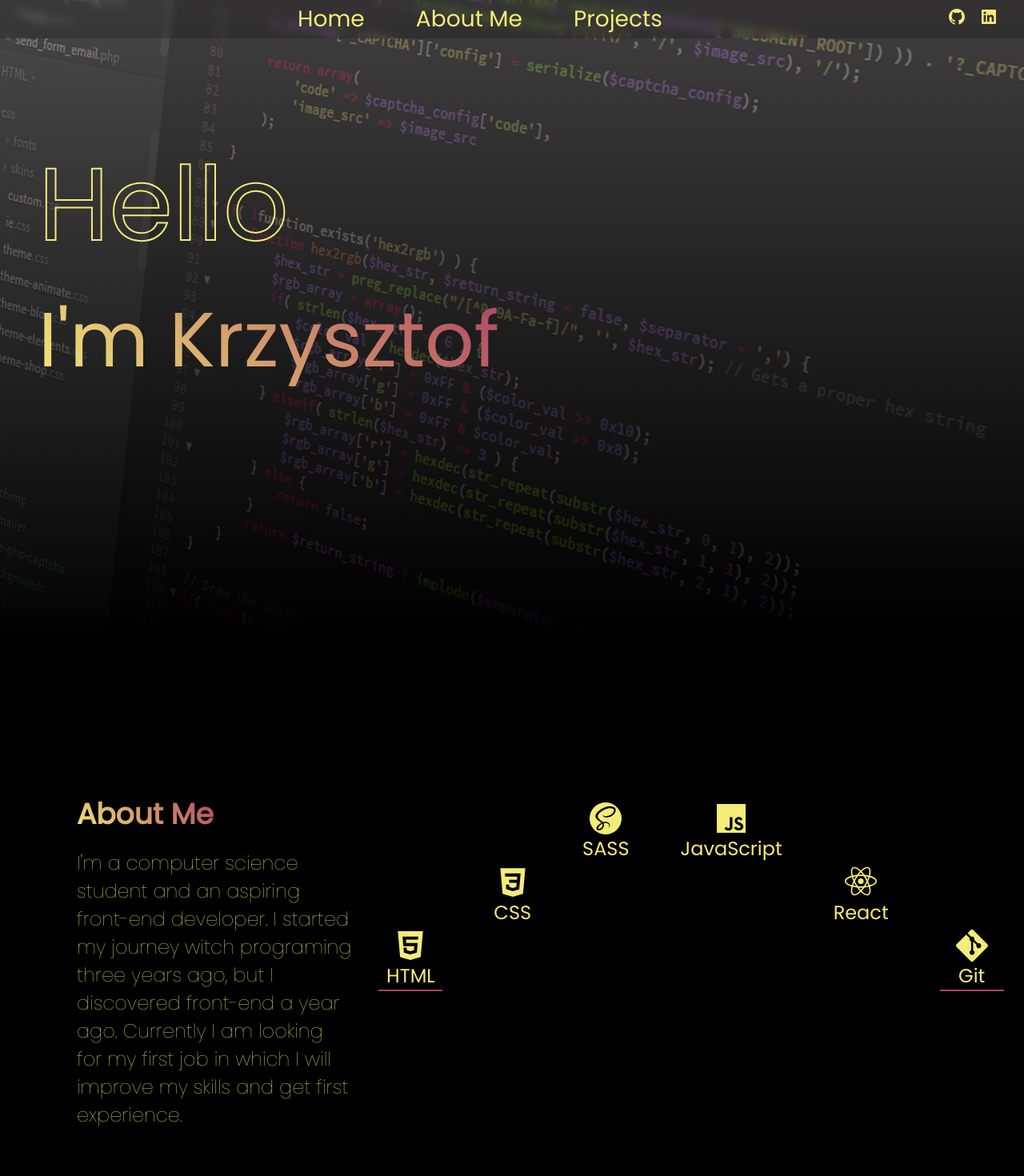
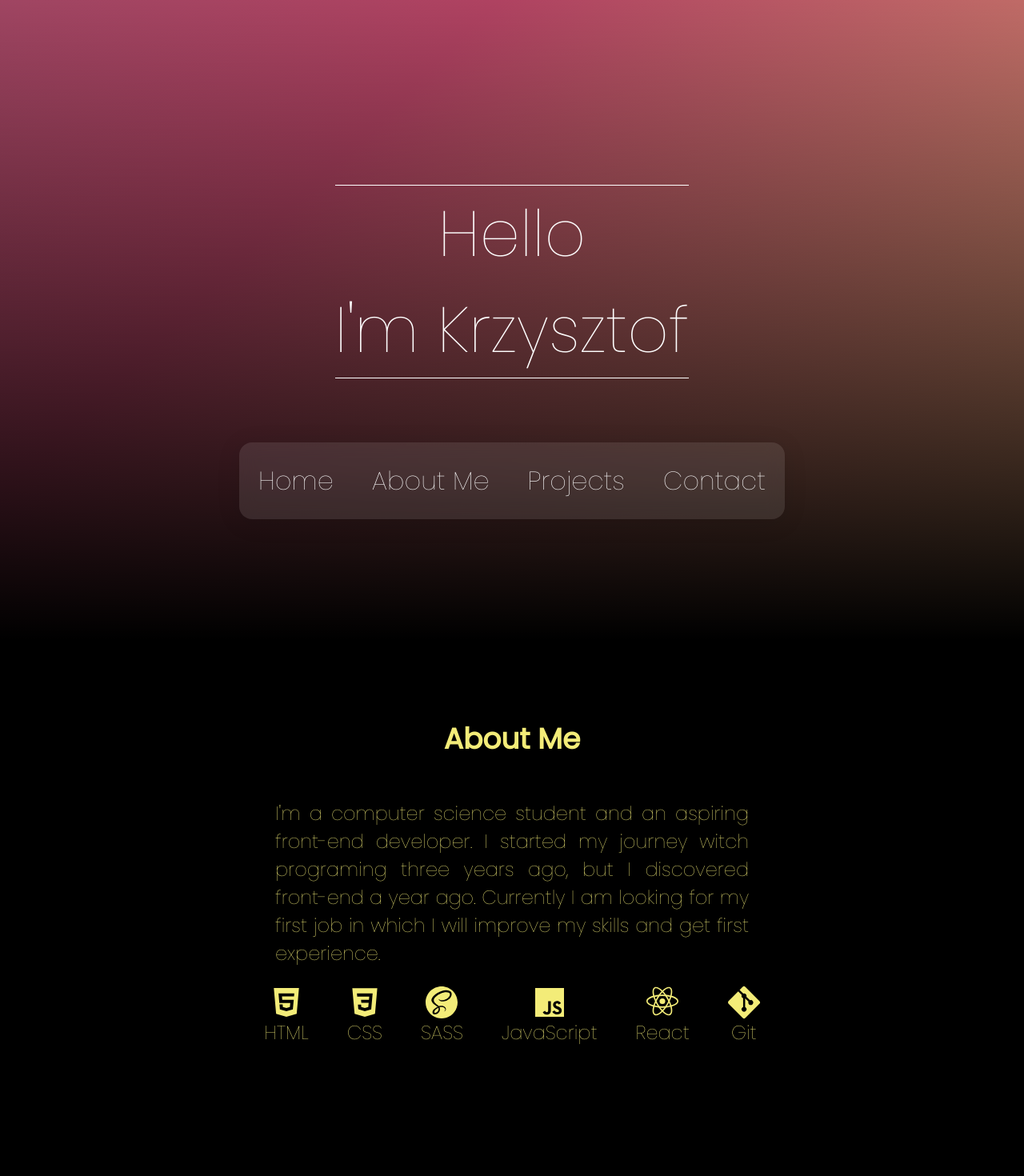
Before and after one commit to Rockefay/Portfolio, a React (Create React App) app: page / in a window 1280 px wide. Shown: the top 1470 px of the page at 80% size. Built offline with nearby package versions, Linux system fonts and the light colour scheme.

Commit message:
Page redesign

```diff
--- a/src/App.js
+++ b/src/App.js
@@ -1,12 +1,10 @@
 import AboutMe from "./Components/AboutMe";
 import LandingPage from "./Components/LandingPage";
-import NavBar from "./Components/NavBar";
 import Projects from "./Components/Projects";
 
 function App() {
   return (
     <div className="App">
-      <NavBar />
       <LandingPage />
       <AboutMe />
       <Projects />
--- a/src/Components/AboutMe.jsx
+++ b/src/Components/AboutMe.jsx
@@ -4,17 +4,19 @@ import SkillsIcons from "./SkillsIcons";
 function AboutMe() {
   return (
     <div className="AboutMe">
-      <div className="content">
+      <div className="container">
         <h2>About Me</h2>
-        <p>
-          I'm a computer science student and an aspiring front-end developer. I
-          started my journey witch programing three years ago, but I discovered
-          front-end a year ago. Currently I am looking for my first job in which
-          I will improve my skills and get first experience.
-        </p>
-      </div>
-      <div className="skills">
-        <SkillsIcons />
+        <div className="content">
+          <div className="text">
+            I'm a computer science student and an aspiring front-end developer.
+            I started my journey witch programing three years ago, but I
+            discovered front-end a year ago. Currently I am looking for my first
+            job in which I will improve my skills and get first experience.
+          </div>
+          <div className="skills">
+            <SkillsIcons />
+          </div>
+        </div>
       </div>
     </div>
   );
--- a/src/Components/LandingPage.jsx
+++ b/src/Components/LandingPage.jsx
@@ -8,6 +8,12 @@ function LandingPage() {
           <h1 className="hello">Hello</h1>
           <h2 className="heading">I'm Krzysztof</h2>
         </div>
+        <div className="navigate">
+          <h6>Home</h6>
+          <h6>About Me</h6>
+          <h6>Projects</h6>
+          <h6>Contact</h6>
+        </div>
       </div>
     </div>
   );
--- a/src/Styles/styles.css
+++ b/src/Styles/styles.css
@@ -8,161 +8,153 @@
   display: none; /*hrome, Safari and Opera */
 }
 
-h2 {
+body {
+  color: white;
+  font-family: "Poppins", sans-serif;
+  font-weight: 100;
+}
+
+@-webkit-keyframes gradient {
+  0% {
+    background-position: 0% 50%;
+  }
+  50% {
+    background-position: 100% 50%;
+  }
+  100% {
+    background-position: 0% 50%;
+  }
+}
+
+@keyframes gradient {
+  0% {
+    background-position: 0% 50%;
+  }
+  50% {
+    background-position: 100% 50%;
+  }
+  100% {
+    background-position: 0% 50%;
+  }
+}
+.LandingPage {
+  height: 100vh;
+  min-height: 100vh;
+  background: linear-gradient(-45deg, #f3ec78, #af4261, #695065, #2b193f);
+  background-size: 400% 400%;
+  -webkit-animation: gradient 15s ease infinite;
+          animation: gradient 15s ease infinite;
+}
+.LandingPage .container {
+  height: 100vh;
+  min-height: -webkit-fit-content;
+  min-height: -moz-fit-content;
+  min-height: fit-content;
+  display: flex;
+  justify-content: center;
+  align-items: center;
+  flex-direction: column;
+  background: rgb(0, 0, 0);
+  background: linear-gradient(0deg, rgb(0, 0, 0) 0%, rgba(255, 255, 255, 0) 100%);
+}
+.LandingPage .container .content {
+  margin: 5rem 0;
+  max-width: 50%;
+  display: flex;
+  flex-direction: column;
+  justify-content: center;
+  align-items: center;
+}
+.LandingPage .container .content .hello,
+.LandingPage .container .content .heading {
+  text-align: center;
+  margin: 0;
+  font-weight: 100;
+  font-size: 5rem;
+}
+.LandingPage .container .content::after, .LandingPage .container .content::before {
+  content: "";
+  display: block;
+  align-self: center;
+  width: 100%;
+  height: 1px;
+  background-color: white;
+}
+.LandingPage .container .navigate {
+  display: flex;
+  justify-content: center;
+  align-items: center;
+  flex-direction: row;
+  flex-wrap: wrap;
   width: -webkit-fit-content;
   width: -moz-fit-content;
   width: fit-content;
-  background-image: linear-gradient(45deg, #f3ec78, #af4261);
-  background-size: 100%;
-  background-repeat: repeat;
-  -webkit-background-clip: text;
-  background-clip: text;
-  -webkit-text-fill-color: transparent;
+  background: rgba(255, 255, 255, 0.1);
+  border-radius: 16px;
+  box-shadow: 0 4px 30px rgba(0, 0, 0, 0.1);
+  backdrop-filter: blur(10.8px);
+  -webkit-backdrop-filter: blur(10.8px);
 }
-
-.NavBar {
-  font-family: "Poppins", sans-serif;
-  font-size: 1.5rem;
-  position: fixed;
-  top: 0;
-  margin: 0;
-  display: flex;
-  align-items: center;
-  justify-content: center;
-  width: 100%;
-  height: 3rem;
-  z-index: 999999;
-  color: #f3ec78;
-  background: rgba(0, 0, 0, 0.2);
-  backdrop-filter: blur(5px);
-  -webkit-backdrop-filter: blur(5px);
-}
-.NavBar .navigate {
-  display: flex;
-  justify-content: center;
-  width: 90%;
-}
-.NavBar .navigate h3 {
-  margin: auto 2rem;
-  font-weight: 400;
-  width: -webkit-fit-content;
-  width: -moz-fit-content;
-  width: fit-content;
-}
-.NavBar .links svg {
-  margin: 0 0.5rem;
-  fill: #f3ec78;
-}
-
-.LandingPage {
-  font-family: "Poppins", sans-serif;
-  font-size: 4rem;
-  background-image: url("../../public/Images/coding_background.jpg");
-  background-size: cover;
-  height: 100vh;
-  width: 100vw;
-  display: flex;
-  justify-content: center;
-  flex-direction: column;
-}
-.LandingPage .container {
-  height: 100vh;
-  width: 100vw;
-  background: rgb(0, 0, 0);
-  background: linear-gradient(0deg, rgb(0, 0, 0) 0%, rgba(0, 0, 0, 0.8547794118) 11%, rgba(78, 76, 76, 0.6867121849) 100%);
-}
-.LandingPage .container .content {
-  margin: 10rem 3rem;
-}
-.LandingPage .container .content .hello {
-  font-weight: 400;
-  -webkit-text-fill-color: transparent;
-  -webkit-text-stroke-width: 2px;
-  -webkit-text-stroke-color: #f3ec78;
-}
-.LandingPage .container .content .heading {
-  width: -webkit-fit-content;
-  width: -moz-fit-content;
-  width: fit-content;
-  background-image: linear-gradient(45deg, #f3ec78, #af4261);
-  background-size: 100%;
-  background-repeat: repeat;
-  -webkit-background-clip: text;
-  background-clip: text;
-  -webkit-text-fill-color: transparent;
-  font-weight: 400;
+.LandingPage .container .navigate h6 {
+  font-weight: 100;
+  font-size: 2rem;
+  padding: 0.5rem;
+  margin: 1rem;
 }
 
 .AboutMe {
-  font-family: "Poppins", sans-serif;
+  height: 100vh;
+  padding: 5rem 0;
+  background-color: black;
+  color: #f3ec78;
+  display: flex;
+  flex-direction: column;
+}
+.AboutMe .container {
+  display: flex;
+  flex-direction: column;
+  justify-content: center;
+  align-items: center;
+  padding: 1rem 3rem;
   font-size: 1.5rem;
+}
+.AboutMe .container .content {
   display: flex;
   flex-direction: row;
-  align-items: center;
-  height: 100vh;
-  width: 100vw;
-  background-color: black;
+  flex-wrap: wrap;
+  margin: 3rem 0;
 }
-.AboutMe .content {
-  margin: 4rem 0.5rem 4rem 6rem;
-  width: 50%;
+.AboutMe .container .content .text {
+  text-align: justify;
+  max-width: 50%;
+  min-width: 18rem;
+  margin: auto;
 }
-.AboutMe .content p {
-  font-family: "Poppins", sans-serif;
-  font-weight: 100;
-  width: 80%;
-  margin-top: 1rem;
-  color: #f3ec78;
+.AboutMe .container .content .skills {
+  margin: auto;
 }
-.AboutMe .skills {
-  width: 50%;
-  height: 50%;
-  margin: 4rem 6rem 4rem 0.5rem;
+.AboutMe .container .content .skills .SkillsIcons {
   display: flex;
+  flex-direction: row;
+  flex-wrap: wrap;
   justify-content: center;
   align-items: center;
 }
-.AboutMe .skills .SkillsIcons {
-  display: flex;
-  justify-content: center;
-  align-items: center;
-}
-.AboutMe .skills .SkillsIcons .item {
-  margin: 2rem;
+.AboutMe .container .content .skills .SkillsIcons .item {
+  margin: 1.5rem;
   display: flex;
   flex-direction: column;
   align-items: center;
 }
-.AboutMe .skills .SkillsIcons .item svg {
+.AboutMe .container .content .skills .SkillsIcons .item svg {
   fill: #f3ec78;
   transform: scale(2);
   margin: 0.5rem;
 }
-.AboutMe .skills .SkillsIcons .item p {
-  color: #f3ec78;
-}
-.AboutMe .skills .SkillsIcons .one::after,
-.AboutMe .skills .SkillsIcons .six::after {
-  content: "";
-  height: 2px;
-  width: 5rem;
-  background-color: #af4261;
-}
-.AboutMe .skills .SkillsIcons .two,
-.AboutMe .skills .SkillsIcons .five {
-  transform: translate(0, -80px);
-}
-.AboutMe .skills .SkillsIcons .three,
-.AboutMe .skills .SkillsIcons .four {
-  transform: translate(0, -160px);
-}
 
 .Projects {
-  font-family: "Poppins", sans-serif;
-  font-size: 1.5rem;
-  height: 100vh;
-  width: 100vw;
   background-color: black;
+  color: #f3ec78;
   display: flex;
 }
 .Projects .content {
--- a/src/Styles/styles.scss
+++ b/src/Styles/styles.scss
@@ -12,166 +12,169 @@
   }
 }
 
-h2 {
-  @include text-gradient;
+body {
+  color: $text-color;
+  font-family: "Poppins", sans-serif;
+  font-weight: 100;
 }
 
-.NavBar {
-  @include heading;
-
-  position: fixed;
-  top: 0;
-  margin: 0;
-  display: flex;
-  align-items: center;
-  justify-content: center;
-  width: 100%;
-  height: 3rem;
-  z-index: 999999;
-
-  color: $light-text-color;
-  background: rgba(0, 0, 0, 0.2);
-  backdrop-filter: blur(5px);
-  -webkit-backdrop-filter: blur(5px);
-
-  .navigate {
-    display: flex;
-    justify-content: center;
-    width: 90%;
-
-    h3 {
-      margin: auto 2rem;
-      font-weight: 400;
-      width: fit-content;
-    }
+@keyframes gradient {
+  0% {
+    background-position: 0% 50%;
   }
-
-  .links {
-    svg {
-      margin: 0 0.5rem;
-      fill: $light-text-color;
-    }
+  50% {
+    background-position: 100% 50%;
+  }
+  100% {
+    background-position: 0% 50%;
   }
 }
 
 .LandingPage {
-  @include hello;
-
-  background-image: url("../../public/Images/coding_background.jpg");
-  background-size: cover;
   height: 100vh;
-  width: 100vw;
-
-  display: flex;
-  justify-content: center;
-  flex-direction: column;
+  min-height: 100vh;
+  background: linear-gradient(
+    -45deg,
+    $light-warm-color,
+    $dark-warm-color,
+    $light-cold-color,
+    $dark-cold-color
+  );
+  background-size: 400% 400%;
+  animation: gradient 15s ease infinite;
 
   .container {
     height: 100vh;
-    width: 100vw;
+    min-height: fit-content;
+
+    display: flex;
+    justify-content: center;
+    align-items: center;
+    flex-direction: column;
+
     background: rgb(0, 0, 0);
     background: linear-gradient(
       0deg,
       rgba(0, 0, 0, 1) 0%,
-      rgba(0, 0, 0, 0.8547794117647058) 11%,
-      rgba(78, 76, 76, 0.6867121848739496) 100%
+      rgba(255, 255, 255, 0) 100%
     );
 
     .content {
-      margin: 10rem 3rem;
-      .hello {
-        font-weight: 400;
-        -webkit-text-fill-color: transparent;
-        -webkit-text-stroke-width: 2px;
-        -webkit-text-stroke-color: $light-text-color;
+      margin: 5rem 0;
+      max-width: 50%;
+
+      display: flex;
+      flex-direction: column;
+      justify-content: center;
+      align-items: center;
+
+      .hello,
+      .heading {
+        text-align: center;
+
+        margin: 0;
+        font-weight: 100;
+        font-size: 5rem;
       }
 
-      .heading {
-        @include text-gradient;
-        font-weight: 400;
+      &::after,
+      &::before {
+        content: "";
+        display: block;
+        align-self: center;
+        width: 100%;
+        height: 1px;
+        background-color: $text-color;
+      }
+    }
+
+    .navigate {
+      display: flex;
+      justify-content: center;
+      align-items: center;
+      flex-direction: row;
+      flex-wrap: wrap;
+
+      width: fit-content;
+
+      background: rgba($text-color, 0.1);
+      border-radius: 16px;
+      box-shadow: 0 4px 30px rgba(0, 0, 0, 0.1);
+      backdrop-filter: blur(10.8px);
+      -webkit-backdrop-filter: blur(10.8px);
+
+      h6 {
+        font-weight: 100;
+        font-size: 2rem;
+        padding: 0.5rem;
+        margin: 1rem;
       }
     }
   }
 }
 
 .AboutMe {
-  @include heading;
+  height: 100vh;
+  padding: 5rem 0;
+  background-color: black;
+  color: $light-warm-color;
 
   display: flex;
-  flex-direction: row;
-  align-items: center;
-  height: 100vh;
-  width: 100vw;
-  background-color: black;
+  flex-direction: column;
 
-  .content {
-    margin: 4rem 0.5rem 4rem 6rem;
-    width: 50%;
-
-    p {
-      @include text;
-      width: 80%;
-      margin-top: 1rem;
-      color: $light-text-color;
-    }
-  }
-
-  .skills {
-    width: 50%;
-    height: 50%;
-    margin: 4rem 6rem 4rem 0.5rem;
-
+  .container {
     display: flex;
+    flex-direction: column;
     justify-content: center;
     align-items: center;
 
-    .SkillsIcons {
+    padding: 1rem 3rem;
+    font-size: 1.5rem;
+
+    .content {
       display: flex;
-      justify-content: center;
-      align-items: center;
+      flex-direction: row;
+      flex-wrap: wrap;
 
-      .item {
-        margin: 2rem;
-        display: flex;
-        flex-direction: column;
-        align-items: center;
+      margin: 3rem 0;
 
-        svg {
-          fill: $light-text-color;
-          transform: scale(2);
-          margin: 0.5rem;
-        }
-
-        p {
-          color: $light-text-color;
-        }
+      .text {
+        text-align: justify;
+        max-width: 50%;
+        min-width: 18rem;
+        margin: auto;
       }
 
-      .one::after,
-      .six::after {
-        content: "";
-        height: 2px;
-        width: 5rem;
-        background-color: $dark-text-color;
-      }
+      .skills {
+        margin: auto;
+        .SkillsIcons {
+          display: flex;
+          flex-direction: row;
+          flex-wrap: wrap;
+          justify-content: center;
+          align-items: center;
 
-      .two,
-      .five {
-        transform: translate(0, -80px);
-      }
-      .three,
-      .four {
-        transform: translate(0, -160px);
+          .item {
+            margin: 1.5rem;
+            display: flex;
+            flex-direction: column;
+            align-items: center;
+
+            svg {
+              fill: $light-warm-color;
+              transform: scale(2);
+              margin: 0.5rem;
+            }
+          }
+        }
       }
     }
   }
 }
 
 .Projects {
-  @include heading;
-  height: 100vh;
-  width: 100vw;
   background-color: black;
+  color: $light-warm-color;
   display: flex;
 
   .content {
```
Also changed, not shown: src/Styles/_mixins.scss (+0 -15 lines), src/Styles/_variables.scss (+7 -2 lines), 1 other file (tests, documents, lock files or other folders).
